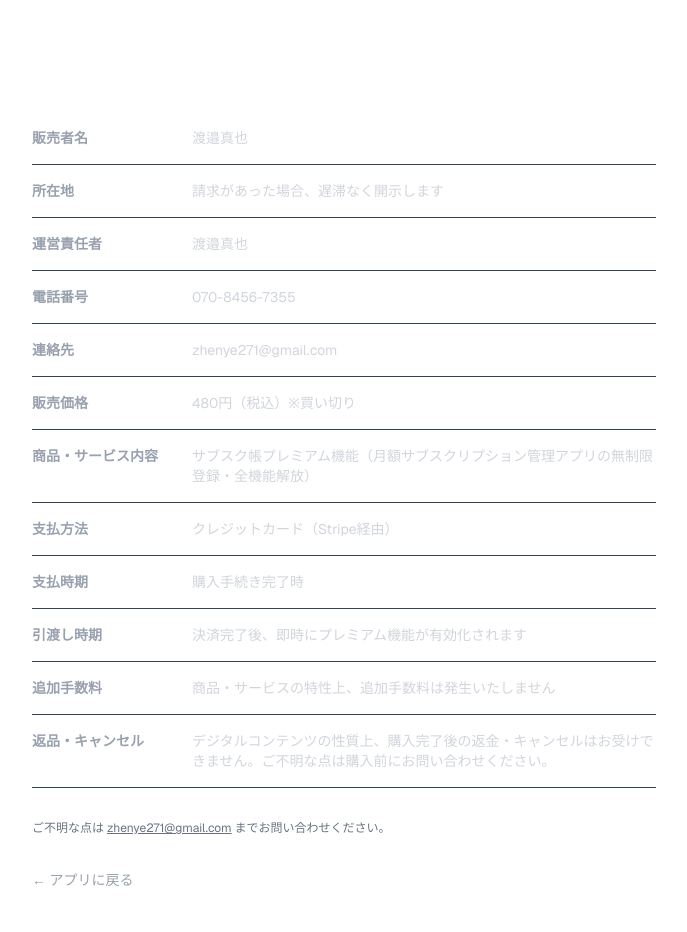
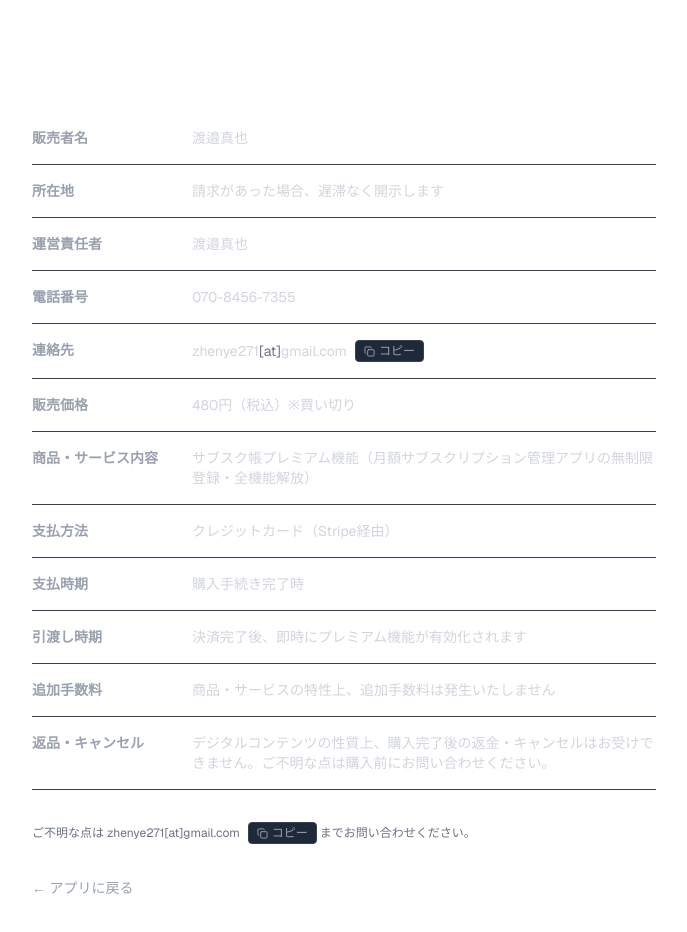
Before and after one commit to Seiya0928/subsuku-cho, a Next.js app: page /legal in a window 1280 px wide. Shown: the top 932 px of the page, without its empty margins (296-983 px from the left). Built offline with nearby package versions, Linux system fonts and the light colour scheme.

Commit message:
feat: ホーム画面追加導線・連絡先スパム対策

```diff
--- a/app/legal/page.tsx
+++ b/app/legal/page.tsx
@@ -1,3 +1,6 @@
+import { ObfuscatedPhone } from '@/components/ObfuscatedPhone';
+import { ObfuscatedEmail } from '@/components/ObfuscatedEmail';
+
 export default function LegalPage() {
   return (
     <main className="max-w-2xl mx-auto px-6 py-12 text-gray-300">
@@ -19,11 +22,11 @@ export default function LegalPage() {
           </tr>
           <tr className="border-b border-gray-700">
             <th className="text-left py-4 pr-6 text-gray-400 whitespace-nowrap align-top">電話番号</th>
-            <td className="py-4">070-8456-7355</td>
+            <td className="py-4"><ObfuscatedPhone /></td>
           </tr>
           <tr className="border-b border-gray-700">
             <th className="text-left py-4 pr-6 text-gray-400 whitespace-nowrap align-top">連絡先</th>
-            <td className="py-4">zhenye271@gmail.com</td>
+            <td className="py-4"><ObfuscatedEmail /></td>
           </tr>
           <tr className="border-b border-gray-700">
             <th className="text-left py-4 pr-6 text-gray-400 whitespace-nowrap align-top">販売価格</th>
@@ -57,7 +60,7 @@ export default function LegalPage() {
       </table>
 
       <p className="mt-8 text-xs text-gray-500">
-        ご不明な点は <a href="mailto:zhenye271@gmail.com" className="underline">zhenye271@gmail.com</a> までお問い合わせください。
+        ご不明な点は <ObfuscatedEmail /> までお問い合わせください。
       </p>
 
       <div className="mt-8">
--- a/app/page.tsx
+++ b/app/page.tsx
@@ -9,6 +9,7 @@ import {
 import {
   getSubscriptions, saveSubscriptions, isPremium, toMonthly, FREE_LIMIT,
 } from '@/lib/storage';
+import { AddToHomeScreen } from '@/components/AddToHomeScreen';
 
 const STORAGE_KEY = 'subsuku_cho_subs';
 
@@ -195,6 +196,8 @@ export default function HomePage() {
                 <PurchaseButton />
               </div>
             </div>
+
+            <AddToHomeScreen />
           </section>
         )}
 
--- /dev/null
+++ b/components/AddToHomeScreen.tsx
@@ -0,0 +1,81 @@
+'use client';
+
+import { useState, useEffect } from 'react';
+import { ChevronDown, ChevronUp } from 'lucide-react';
+
+export function AddToHomeScreen() {
+  const [show, setShow]     = useState(false);
+  const [open, setOpen]     = useState(false);
+
+  useEffect(() => {
+    const ua         = navigator.userAgent;
+    const isIOS      = /iPhone|iPad|iPod/.test(ua);
+    const standalone =
+      window.matchMedia('(display-mode: standalone)').matches ||
+      (navigator as { standalone?: boolean }).standalone === true;
+
+    // iOS かつ まだ PWA 化していない場合のみ表示（ブラウザ種別は問わない）
+    setShow(isIOS && !standalone);
+  }, []);
+
+  if (!show) return null;
+
+  return (
+    <div className="rounded-xl bg-gray-800/60 border border-gray-700/50 overflow-hidden">
+      {/* ── トリガー行 ── */}
+      <button
+        onClick={() => setOpen(v => !v)}
+        className="w-full px-4 py-3 flex items-center justify-between gap-3 text-left"
+        aria-expanded={open}
+      >
+        <span className="text-sm text-gray-300 leading-snug">
+          📱 このページ、アプリとして使えます
+          <span className="block text-xs text-gray-500 mt-0.5">
+            iPhone：Safariで開く → 共有 → ホーム画面に追加
+          </span>
+        </span>
+        {open
+          ? <ChevronUp  size={15} className="text-gray-500 flex-shrink-0" />
+          : <ChevronDown size={15} className="text-gray-500 flex-shrink-0" />}
+      </button>
+
+      {/* ── 展開パネル ── */}
+      {open && (
+        <div className="border-t border-gray-700/50 px-4 pt-3 pb-4 space-y-3">
+          {/* 手順 */}
+          <p className="text-xs text-amber-400/90 bg-amber-950/40 border border-amber-900/40 rounded-lg px-3 py-2 leading-relaxed">
+            InstagramやChromeで開いている場合は、まず Safari で開いてから追加してください。
+          </p>
+
+          <ol className="space-y-2">
+            {[
+              <>Safari で <span className="font-medium text-white">このページ</span> を開く</>,
+              <>下部の <span className="text-blue-400 font-medium">共有（□↑）</span> をタップ</>,
+              <>「ホーム画面に追加」→「追加」で完了</>,
+            ].map((step, i) => (
+              <li key={i} className="flex items-start gap-2.5 text-xs text-gray-300 leading-relaxed">
+                <span className="flex-shrink-0 w-4 h-4 rounded-full bg-gray-700 text-gray-400 flex items-center justify-center text-[10px] font-bold mt-0.5">
+                  {i + 1}
+                </span>
+                <span>{step}</span>
+              </li>
+            ))}
+          </ol>
+
+          {/* メリット */}
+          <div className="bg-gray-900/70 rounded-lg px-3 py-2.5 space-y-1.5">
+            <p className="text-xs text-gray-400">ホーム画面に追加すると</p>
+            {[
+              'アプリのようにすぐ開ける',
+              '毎月のサブスク確認に便利です',
+            ].map(t => (
+              <p key={t} className="text-xs text-gray-300 flex items-center gap-1.5">
+                <span className="text-amber-400">✓</span>{t}
+              </p>
+            ))}
+          </div>
+        </div>
+      )}
+    </div>
+  );
+}
--- /dev/null
+++ b/components/ObfuscatedEmail.tsx
@@ -0,0 +1,37 @@
+'use client';
+
+import { useState } from 'react';
+import { Check, Copy } from 'lucide-react';
+
+// メールアドレスを分割して保持（クローラー対策）
+const USER   = 'zhenye271';
+const DOMAIN = 'gmail.com';
+
+export function ObfuscatedEmail() {
+  const [copied, setCopied] = useState(false);
+
+  const handleCopy = () => {
+    navigator.clipboard.writeText(`${USER}@${DOMAIN}`);
+    setCopied(true);
+    setTimeout(() => setCopied(false), 2000);
+  };
+
+  return (
+    <span className="inline-flex items-center gap-2">
+      <span className="select-all">
+        {USER}
+        <span className="text-gray-500">[at]</span>
+        {DOMAIN}
+      </span>
+      <button
+        onClick={handleCopy}
+        className="inline-flex items-center gap-1 text-xs text-gray-400 hover:text-white bg-gray-800 hover:bg-gray-700 border border-gray-700 rounded px-2 py-0.5 transition-colors"
+        aria-label="メールアドレスをコピー"
+      >
+        {copied
+          ? <><Check size={11} className="text-green-400" />コピー済</>
+          : <><Copy size={11} />コピー</>}
+      </button>
+    </span>
+  );
+}
--- /dev/null
+++ b/components/ObfuscatedPhone.tsx
@@ -0,0 +1,18 @@
+'use client';
+
+// 電話番号をJSで組み立てる（クローラー対策）
+// ソースHTMLに完全な番号が現れない
+const PARTS = ['070', '8456', '7355'];
+
+export function ObfuscatedPhone() {
+  const number = PARTS.join('-');
+  return (
+    <span aria-label={`電話番号: ${number}`}>
+      {PARTS[0]}
+      <span aria-hidden="true">-</span>
+      {PARTS[1]}
+      <span aria-hidden="true">-</span>
+      {PARTS[2]}
+    </span>
+  );
+}
```
